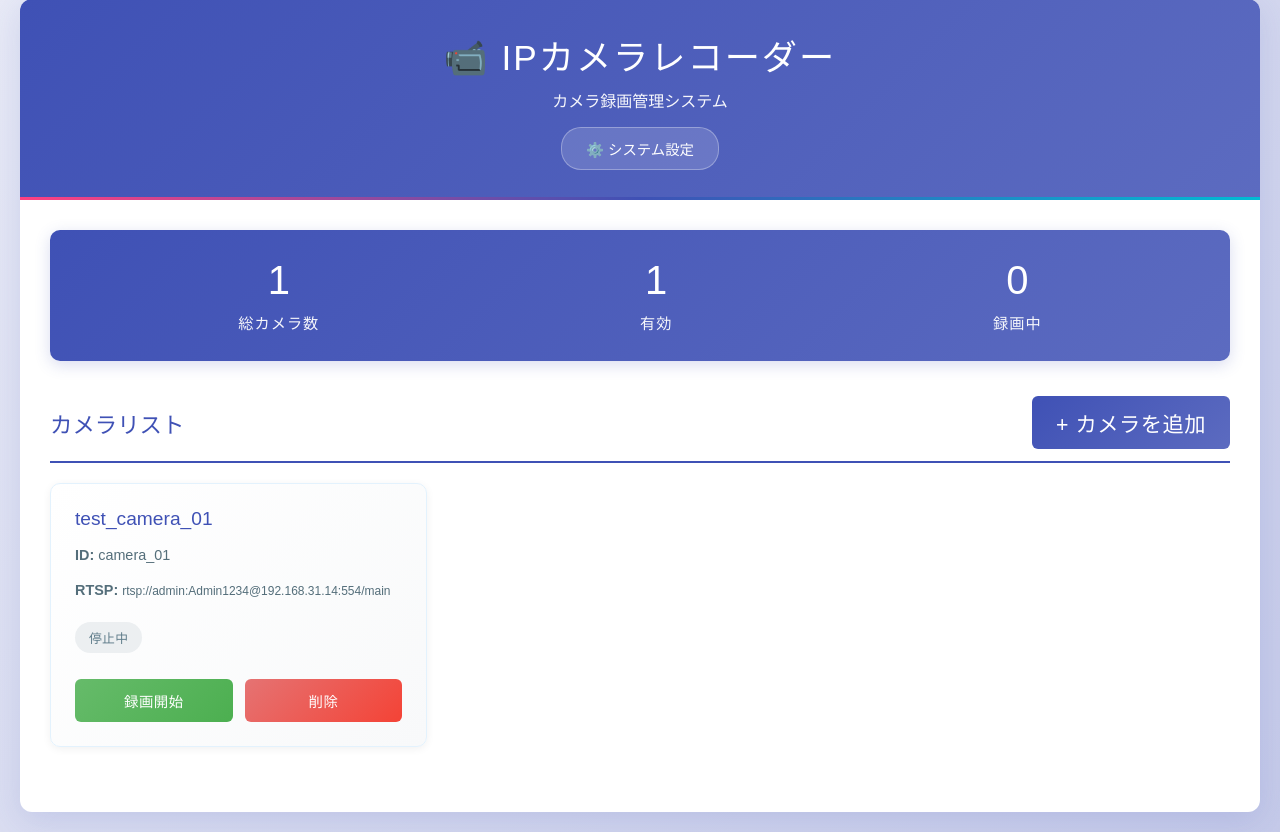
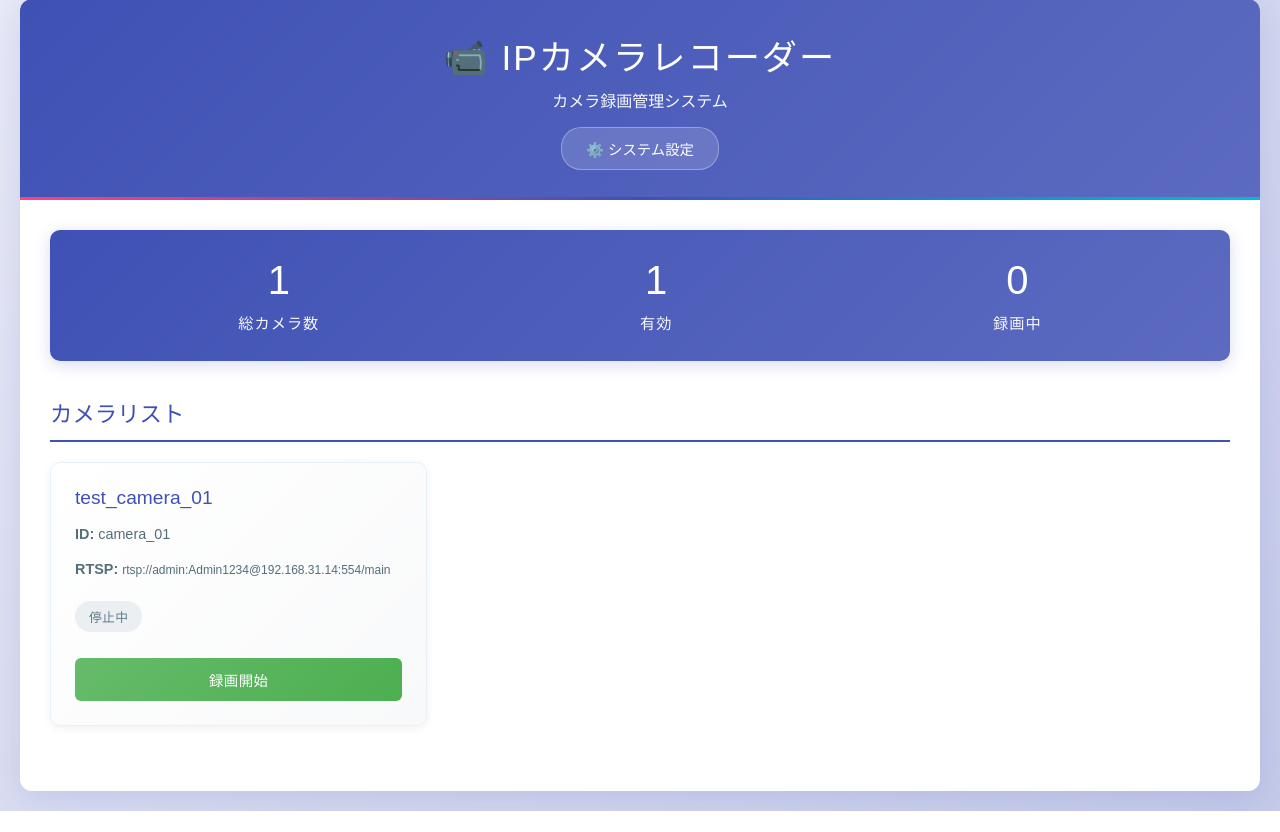
Before and after one commit to sundawei/honda_video_api, a FastAPI app: page / in a window 1280 px wide. Shown: the part 21-853 px from the top of the page. After the commit the page ends 832 px from the top, so only its background shows below. Run offline with FastAPI, Linux system fonts and the light colour scheme.

Commit message:
Major update: Single camera mode and documentation improvements
- Updated README.md with trilingual documentation (English/Japanese/Chinese)
- Added v1.1.0 changelog documenting recent improvements
- Modified web UI to hide "add camera" functionality for single camera mode
- Removed camera deletion buttons from interface
- Updated empty state messages for single camera deployment
- Cleaned up unused batch files (simplified deployment approach)
- Improved documentation structure with better organization

Key improvements in v1.1.0:
- Force segment split for real-time queries
- Enhanced FFmpeg error recovery
- Single camera mode UI
- Better stability and logging

🤖 Generated with [Claude Code](https://claude.com/claude-code)

Co-Authored-By: Claude <noreply@anthropic.com>

```diff
--- a/templates/index.html
+++ b/templates/index.html
@@ -340,7 +340,8 @@
             <div class="section">
                 <h2 class="section-title">
                     <span>カメラリスト</span>
-                    <button class="btn" onclick="showAddCameraModal()">+ カメラを追加</button>
+                    <!-- 添加相机功能已隐藏 -->
+                    <!-- <button class="btn" onclick="showAddCameraModal()">+ カメラを追加</button> -->
                 </h2>
                 <div id="cameraList" class="camera-list">
                     <!-- 動的にロード -->
@@ -414,7 +415,7 @@
                 }
 
                 if (data.cameras.length === 0) {
-                    cameraList.innerHTML = '<div class="empty-state"><h3>カメラが登録されていません</h3><p>右上のボタンからカメラを追加してください</p></div>';
+                    cameraList.innerHTML = '<div class="empty-state"><h3>カメラが登録されていません</h3><p>設定ファイルでカメラを設定してください</p></div>';
                     return;
                 }
 
@@ -438,7 +439,8 @@
                             ${!camera.is_recording ?
                                 `<button class="btn btn-success" onclick="startRecording('${camera.id}')">録画開始</button>` :
                                 `<button class="btn btn-danger" onclick="stopRecording('${camera.id}')">録画停止</button>`}
-                            <button class="btn btn-danger" onclick="deleteCamera('${camera.id}')">削除</button>
+                            <!-- 删除按钮已隐藏 -->
+                            <!-- <button class="btn btn-danger" onclick="deleteCamera('${camera.id}')">削除</button> -->
                         </div>
                     </div>
                 `).join('');
```
Also changed, not shown: templates/index_zh.html (+5 -3 lines), README.md, 6 other files.
